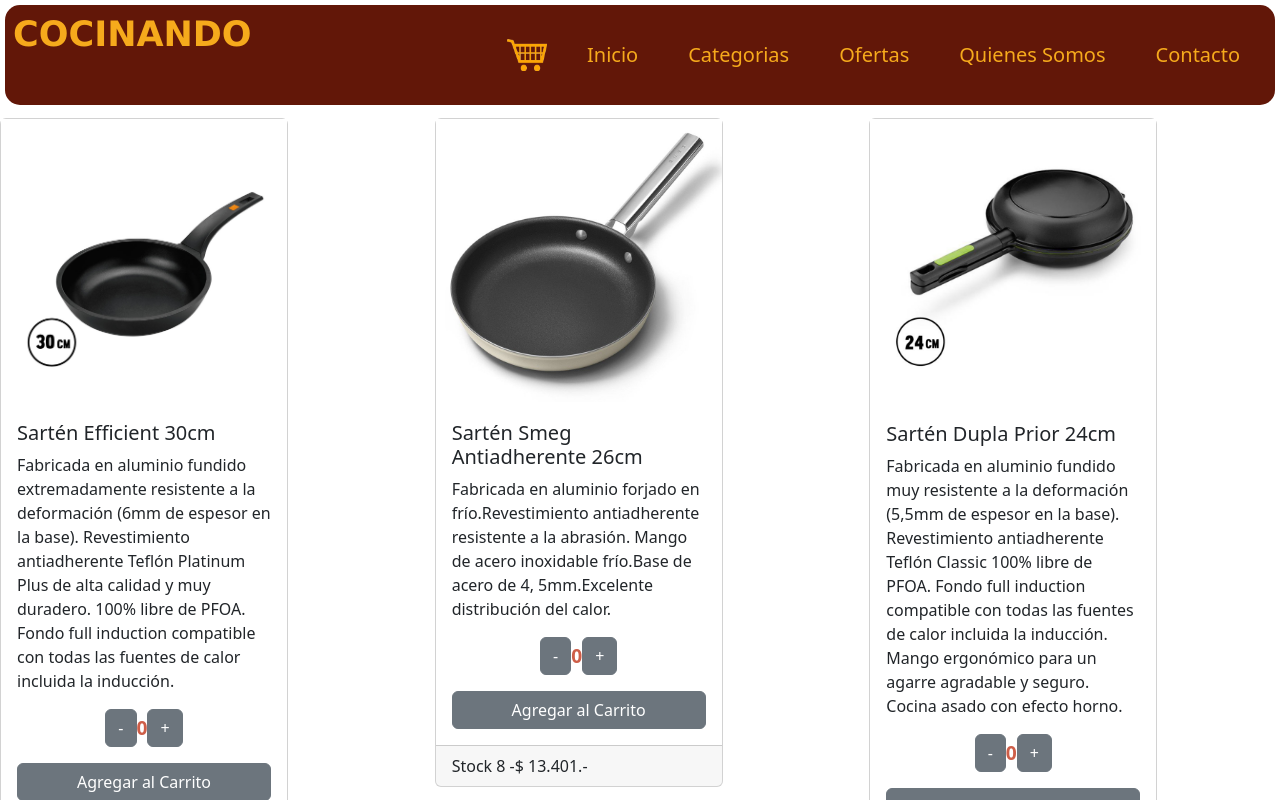
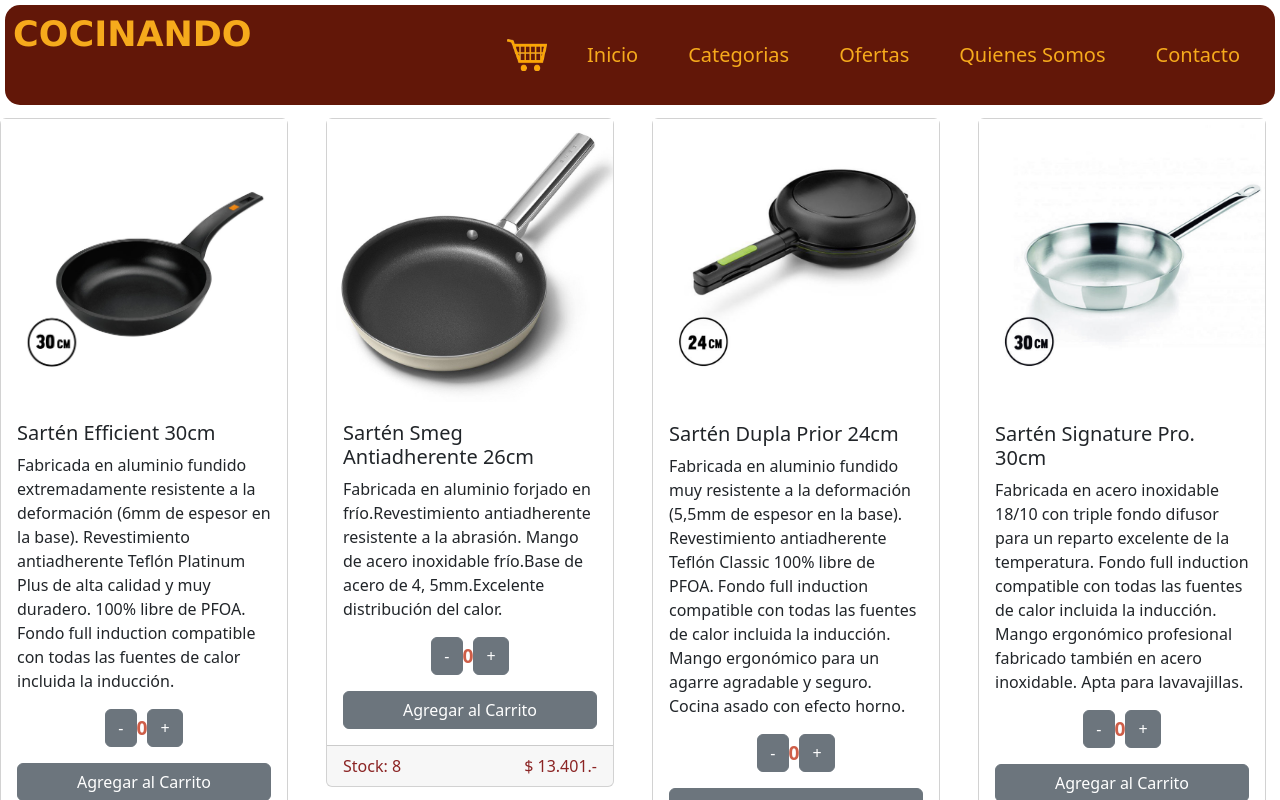
Before and after one commit to MartinAracama/Cocinando-Ecommerce, a React (Create React App) app: page / in a window 1280 px wide. Shown: the top 800 px of the page. Built offline with nearby package versions, Linux system fonts and the light colour scheme.

Commit message:
ajustes de estilo en itemCard.js

```diff
--- a/src/components/itemCard.js
+++ b/src/components/itemCard.js
@@ -1,6 +1,7 @@
 import React from 'react'
 import { Button, Card, CardBody, CardFooter, CardHeader, CardText, CardTitle } from 'reactstrap'
 import { Contador } from "../components/Contador/Contador"
+import "./itemCard.scss"
 
 export const ItemCard = (props) => {
 
@@ -23,9 +24,9 @@
                     </CardText>
                     <Contador stock={stock} />
                 </CardBody>
-                <CardFooter>
-                    Stock {stock} -
-                    {precio}
+                <CardFooter className='cardFooter'>
+                    Stock: {stock}
+                    <span>{precio}</span>
                 </CardFooter>
             </Card>
         </>
--- /dev/null
+++ b/src/components/itemCard.scss
@@ -0,0 +1,5 @@
+.cardFooter {
+    display: flex;
+    justify-content: space-between;
+    color: rgb(139, 36, 36);
+}
--- a/src/components/itemListContainer/itemListContainer.js
+++ b/src/components/itemListContainer/itemListContainer.js
@@ -79,7 +79,7 @@
     <div className='row'>
       {
         productos.map(item => (
-          <div className='col-4'>
+          <div className='col-3'>
             <ItemCard key={item.id} nombre={item.nombre} descripcion={item.descripcion} img={item.img} precio={item.precio} stock={item.stock} />
           </div>
         ))
```
